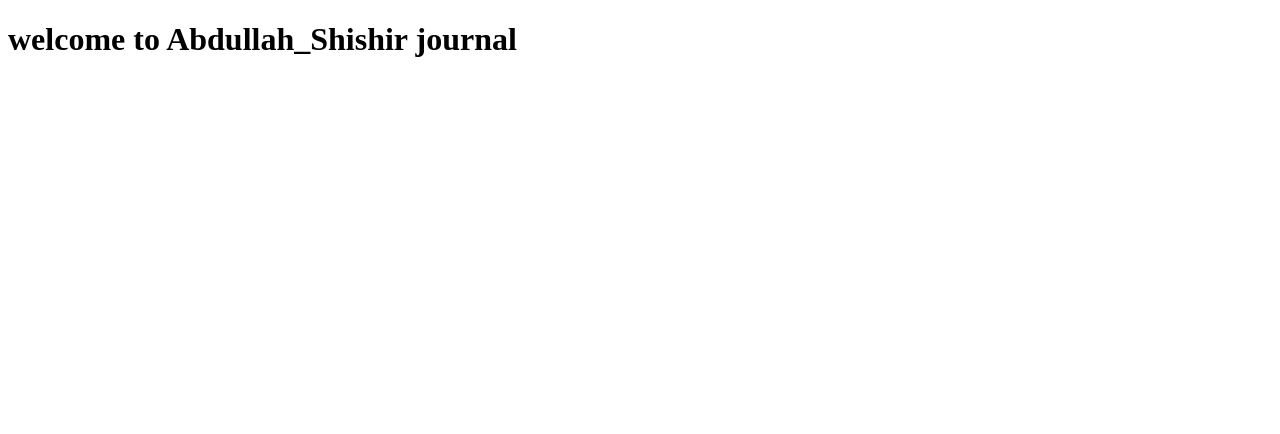
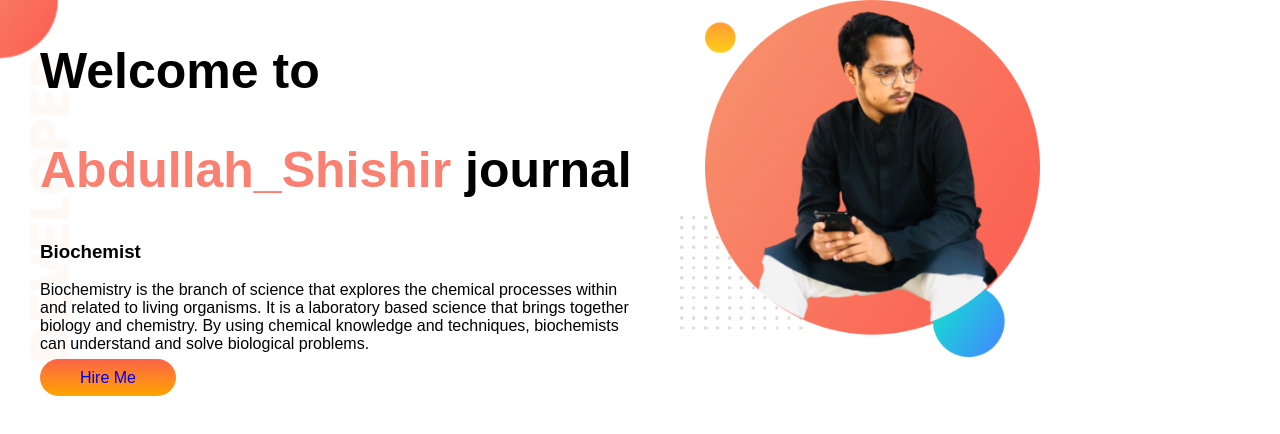
Before and after one commit to Shishir800/Biochemistry-Portfolio, a plain HTML site: page index.html in a window 1280 px wide. Drawn offline with Linux system fonts and the light colour scheme; a web font is replaced by a local one.

Commit message:
biochemist-commit

```diff
--- a/index.html
+++ b/index.html
@@ -6,10 +6,31 @@
     <meta http-equiv="X-UA-Compatible" content="IE=edge">
     <meta name="viewport" content="width=device-width, initial-scale=1.0">
     <title>Abdullah_Shishir</title>
+    <link rel="stylesheet" href="style.css">
+    <link rel="preconnect" href="https://fonts.googleapis.com">
+    <link rel="preconnect" href="https://fonts.gstatic.com" crossorigin>
+    <link href="https://fonts.googleapis.com/css2?family=Otomanopee+One&display=swap" rel="stylesheet">
 </head>
 
 <body>
-    <h1>welcome to Abdullah_Shishir journal</h1>
+    <section class="top-banner">
+        <div class="width">
+            <h1>Welcome to</h1>
+            <h1><span class="try">Abdullah_Shishir</span> journal</h1>
+            <h3>Biochemist</h3>
+            <p>Biochemistry is the branch of science that explores the chemical processes within and related to living
+                organisms. It is a laboratory based science that brings together biology and chemistry. By using
+                chemical
+                knowledge and techniques, biochemists can understand and solve biological problems.</p>
+            <a class="button" target="_blank" rel="noopener noreferrer"
+                href="http://linkedin.com/in/abdullah-al-mamun-shishir-8595a720b/">Hire Me</a>
+        </div>
+        <div class="width">
+            <img src="images/shishir new.png" alt="">
+        </div>
+
+    </section>
+
 </body>
 
 </html>
--- a/style.css
+++ b/style.css
@@ -0,0 +1,34 @@
+.try{
+    color: salmon;
+}
+body{
+    font-family: 'Otomanopee One', sans-serif;
+    margin: 0;
+}
+h1{
+    font-size: 50px;
+}
+section{
+    display: flex;
+
+}
+.width{
+    width: 50%;
+   padding-left: 40px;
+}
+.width img{
+    width: 60%;
+
+}
+.button{
+    text-decoration: none;
+   background-image: linear-gradient(tomato, orange);
+    padding: 10px 40px;
+    border-radius: 40px;
+
+}
+.top-banner{
+    background-image: url(images/top-banner.png);
+    background-repeat: no-repeat;
+
+}
```
Also changed, not shown: images/5.png (added), images/dream-bg.png (added), images/exp-bg.png (added), images/my-bg.png (added), images/my-bg2.png (added), images/shishir lat.png (added), images/shishir new.png (added), images/top-banner.png (added).
